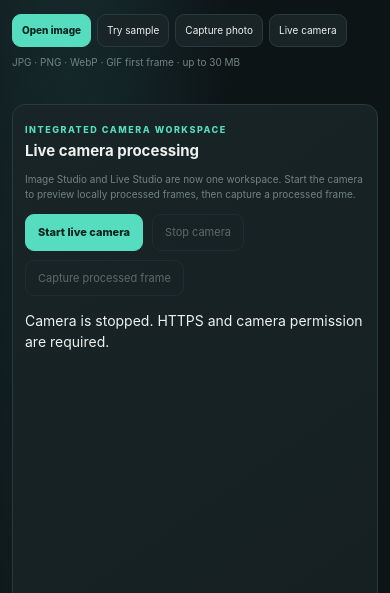
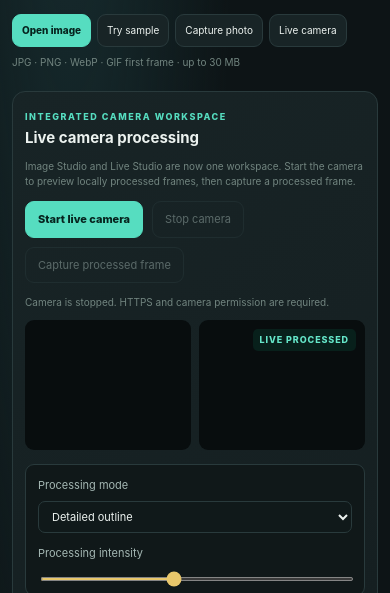
Before and after one commit to ROHAN-BLAZEY/BoundaryLab, a plain HTML site: page browser-app/studio.html in a window 390 px wide. Shown: the part 251-844 px from the top of the page. Drawn offline with Linux system fonts and the light colour scheme.

Commit message:
Apply integrated studio and preset navigation fixes on current main

```diff
--- a/browser-app/style.css
+++ b/browser-app/style.css
@@ -325,3 +325,6 @@ footer { display: flex; justify-content: space-between; gap: 12px; padding: 18px
   .frames-title > p { max-width: 126px; font-size: 9px; }
   .gallery-grid { grid-template-columns: 1fr; }
 }
+
+/* Integrated live camera layout */
+.live-integrated-panel{margin:0 0 14px}.live-stage{display:grid;grid-template-columns:minmax(0,1.5fr) minmax(190px,.7fr);gap:14px;align-items:start}.live-view{position:relative;display:grid;grid-template-columns:1fr 1fr;gap:8px;min-width:0}.live-view video,.live-view canvas{display:block;width:100%;max-height:340px;min-height:190px;object-fit:contain;border-radius:9px;background:var(--canvas-bg)}.live-view video{transform:scaleX(-1)}.live-tag{position:absolute;top:9px;right:9px;padding:4px 7px;border-radius:5px;background:#09231edb;color:#65e6c9;font-size:9px;font-weight:800;letter-spacing:.1em}.live-settings{display:grid;gap:12px;padding:12px;border:1px solid var(--border);border-radius:9px;background:var(--panel-soft)}.live-settings label{display:grid;gap:7px;color:var(--muted);font-size:11px}.workspace-note{color:var(--subtle);font-size:10px}@media(max-width:700px){.live-stage{grid-template-columns:1fr}.live-view video,.live-view canvas{min-height:130px}}
```
